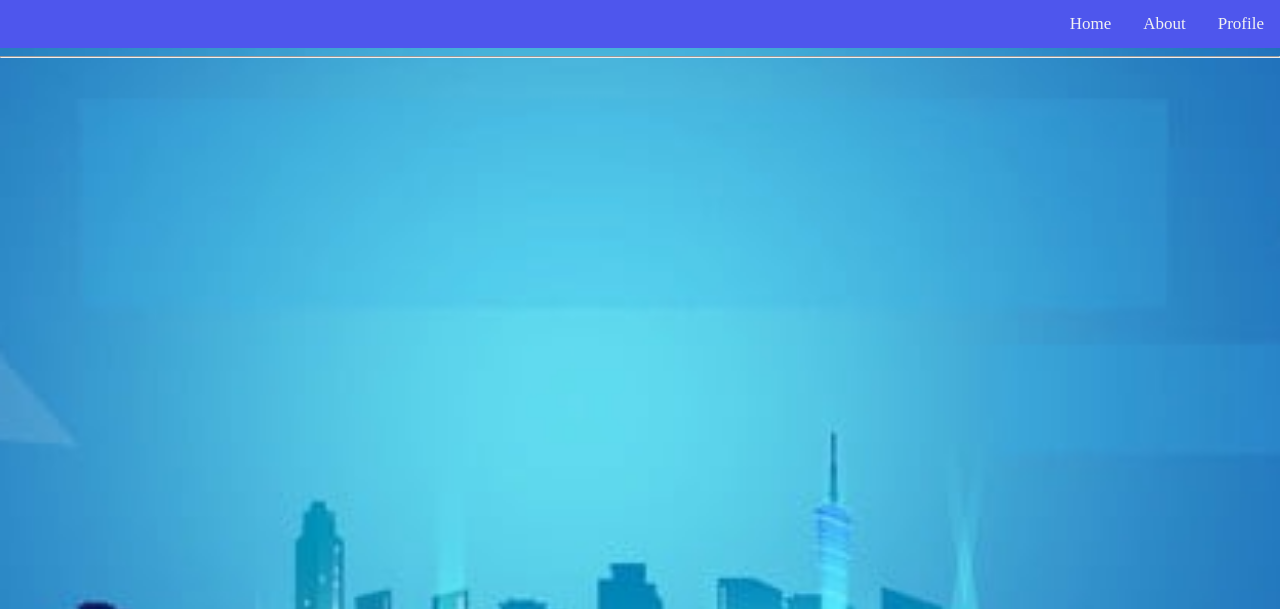
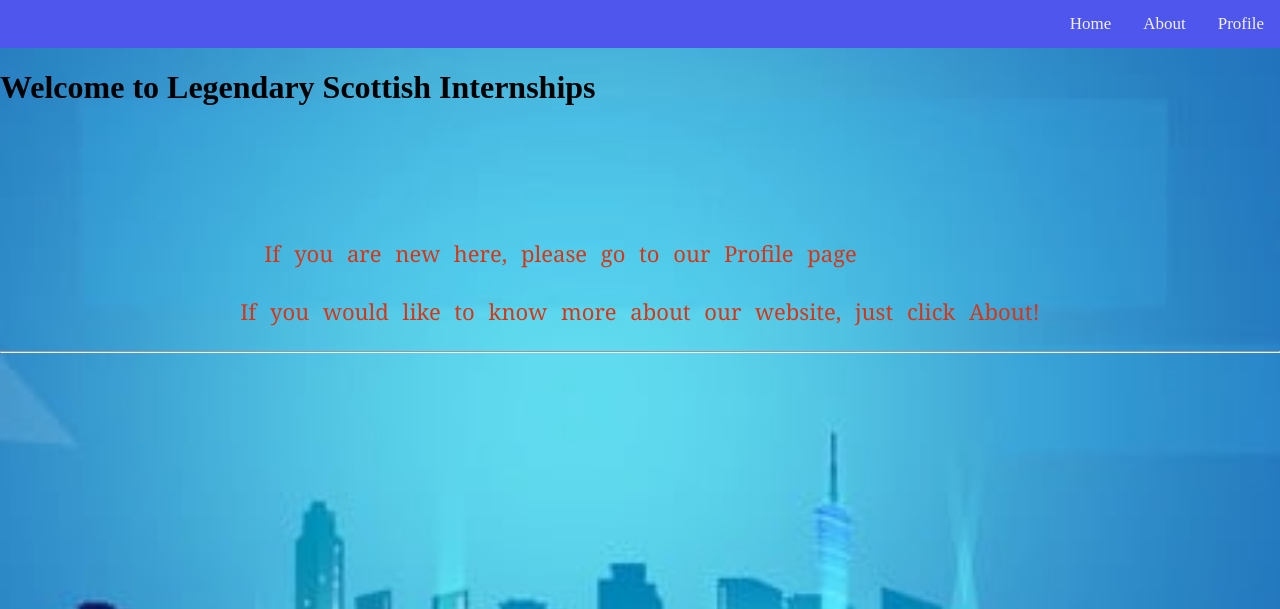
Before and after one commit to Guitarosaurus/LegendaryScottishInternships, a Django app: page / in a window 1280 px wide. Shown: the top 609 px of the page. Run offline with Django 3.2, Linux system fonts and the light colour scheme.

Commit message:
initial version of index page

```diff
--- a/templates/legendary/index.html
+++ b/templates/legendary/index.html
@@ -11,7 +11,34 @@
     <a href="{% url 'legendary:about' %}">About</a>
     <a href="{% url 'legendary:index' %}">Home</a>
 </div>
+<div>
+    <h1>Welcome to Legendary Scottish Internships</h1>
+    <p class="a">If you are new here, please go to our Profile page</p>
+    <p class="b">If you would like to know more about our website, just click About!</p>
+</div>
 <style>
+    p.a {
+        font-family: 'Georgia', serif;
+        font-size: 22px;
+        color: #d73616;
+        line-height: 1.6;
+        text-align: center;
+        word-spacing: 8px;
+        vertical-align: middle;
+        margin-right: 159px;
+        margin-top: 130px;
+    }
+
+    p.b {
+        font-family: 'Georgia', serif;
+        font-size: 22px;
+        color: #d73616;
+        line-height: 1.6;
+        text-align: center;
+        word-spacing: 8px;
+        vertical-align: middle;
+    }
+
     body{
         background-image:url("{% static 'images/index.jpg' %}");
         background-repeat: no-repeat;
```
Lines whose indentation alone changed are shown as unchanged.
